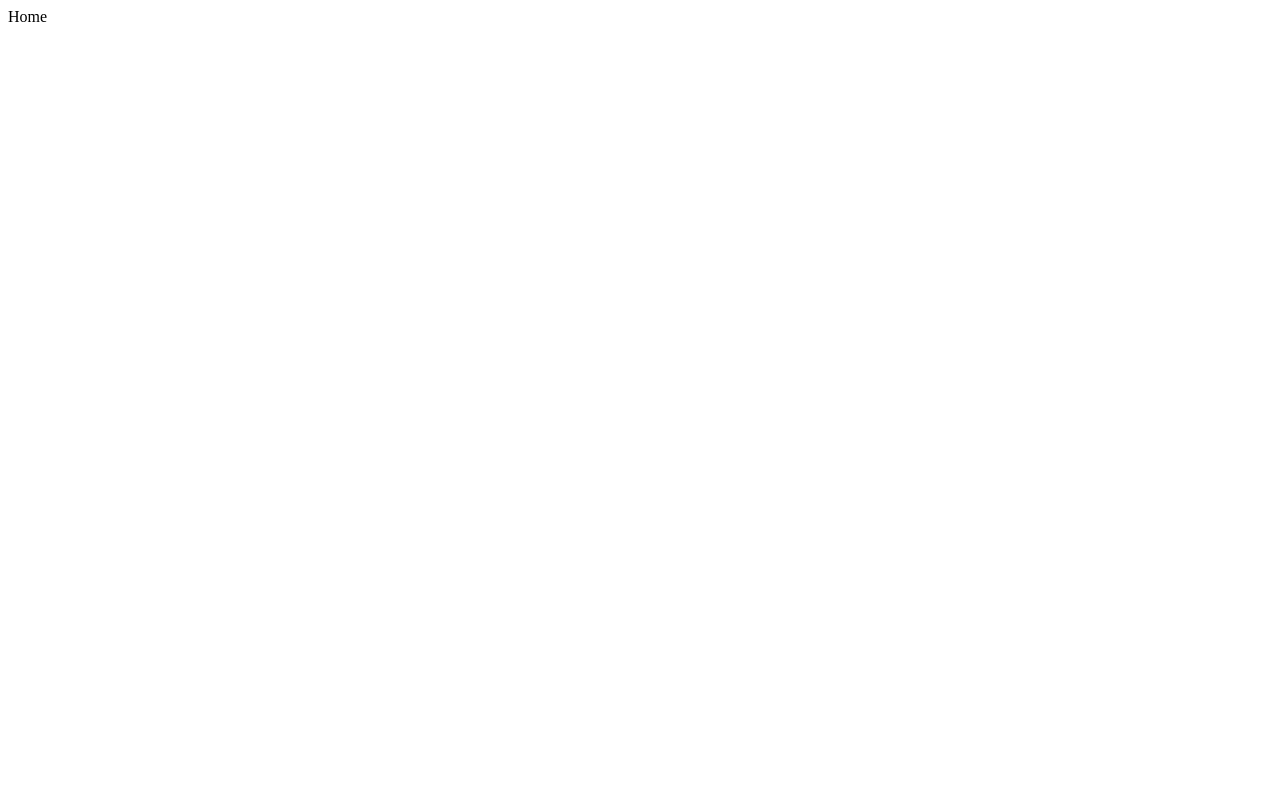
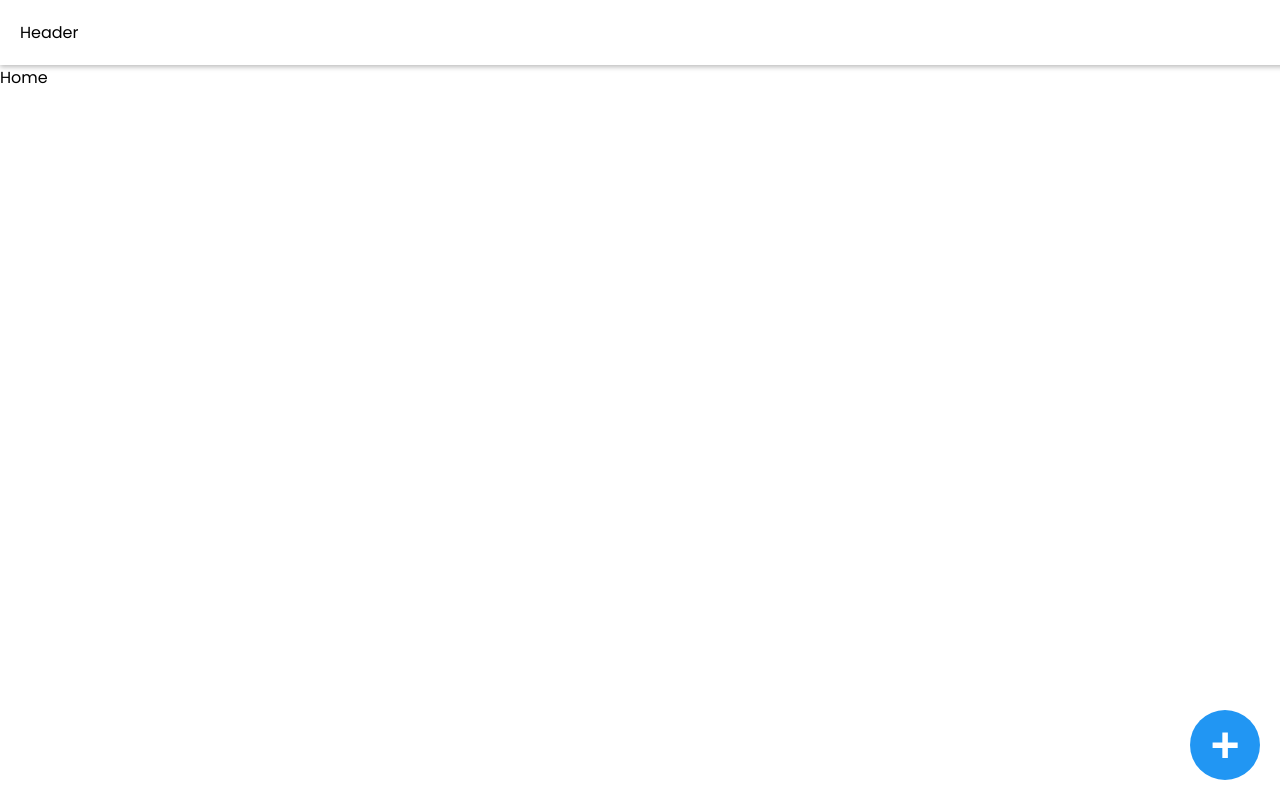
Before and after one commit to cavdy-play/captions-card, a React (Vite) app: page / in a window 1280 px wide. Built offline with nearby package versions, Linux system fonts and the light colour scheme.

Commit message:
add captions and modal

```diff
--- a/src/assets/sass/abstracts/_variables.scss
+++ b/src/assets/sass/abstracts/_variables.scss
@@ -0,0 +1,9 @@
+// COLORS
+$color-white: #ffffff;
+$color-blue: #2196f3;
+$color-red: #f44336;
+
+// FONTS SIZES
+$add-caption: 70px;
+$percent-100: 100%;
+$font-20: 20px;
--- a/src/assets/sass/base/_base.scss
+++ b/src/assets/sass/base/_base.scss
@@ -0,0 +1,21 @@
+@import url('https://fonts.googleapis.com/css?family=Poppins&display=swap');
+
+*,
+*::before,
+*::after {
+  margin: 0;
+  padding: 0;
+}
+
+html,
+body {
+  font-family: 'Poppins', sans-serif;
+  box-sizing: border-box;
+  overflow-x: hidden;
+}
+
+html,
+body,
+#root {
+  height: 100%;
+}
--- /dev/null
+++ b/src/assets/sass/components/modal.scss
@@ -0,0 +1,27 @@
+.modal {
+  position: absolute;
+  width: 300px;
+  max-width: 300px;
+  height: $percent-100;
+  top: 0;
+  background-color: $color-blue;
+  padding-left: $font-20;
+  transform: translateX(-100%);
+  transition: transform 0.3s ease-in-out;
+
+  &-close {
+    font-size: 35px;
+    font-weight: 600;
+    background: none !important;
+    border: none !important;
+    outline: none !important;
+    color: $color-white;
+    cursor: pointer;
+    margin-bottom: $font-20;
+  }
+
+  &.show-modal {
+    transform: translateX(0);
+    z-index: 4;
+  }
+}
--- a/src/assets/sass/layouts/_header.scss
+++ b/src/assets/sass/layouts/_header.scss
@@ -0,0 +1,9 @@
+.header {
+  height: 65px;
+  max-height: 65px;
+  width: 100%;
+  box-shadow: 0px 2px 5px #00000045;
+  display: flex;
+  align-items: center;
+  padding: 0 20px;
+}
--- a/src/assets/sass/main.scss
+++ b/src/assets/sass/main.scss
@@ -11,6 +11,7 @@
 // COMPONENTS
 @import './components/button';
 @import './components/_react-scroll';
+@import './components/modal';
 
 // LAYOUTS
 @import './layouts/header';
@@ -18,3 +19,4 @@
 @import './layouts/footer';
 
 // PAGES
+@import './pages/Home';
--- /dev/null
+++ b/src/assets/sass/pages/Home.scss
@@ -0,0 +1,27 @@
+.home {
+  height: $percent-100;
+  position: relative;
+
+  &__add-caption {
+    position: fixed;
+    bottom: $font-20;
+    right: $font-20;
+    width: $percent-100;
+    max-width: $add-caption;
+    height: $percent-100;
+    max-height: $add-caption;
+    border-radius: $percent-100;
+    cursor: pointer;
+    border: none !important;
+    outline: none !important;
+    font-size: 50px;
+    color: $color-white;
+    font-weight: 600;
+    background: $color-blue;
+    transition: transform 0.2s ease-in-out;
+
+    &:hover {
+      transform: scale(1.1) rotate(180deg);
+    }
+  }
+}
--- /dev/null
+++ b/src/components/AddCaption.tsx
@@ -0,0 +1,20 @@
+import React, { useState, FunctionComponent, ReactElement } from 'react';
+import Modal from './Modal';
+
+const AddCaption: FunctionComponent = (): ReactElement => {
+  const [toggle, setModal] = useState(false);
+  const toggleModal = (): void => setModal(!toggle);
+
+  return (
+    <>
+      <button onClick={toggleModal} className="home__add-caption">
+        +
+      </button>
+      <Modal toggleFunc={toggleModal} toggle={toggle}>
+        <div>hight</div>
+      </Modal>
+    </>
+  );
+};
+
+export default AddCaption;
--- /dev/null
+++ b/src/components/Modal.tsx
@@ -0,0 +1,24 @@
+import React, { FunctionComponent, ReactElement } from 'react';
+
+interface Props {
+  children: ReactElement;
+  toggle: boolean;
+  toggleFunc: () => void;
+}
+
+const Modal: FunctionComponent<Props> = ({
+  children,
+  toggle,
+  toggleFunc,
+}): ReactElement => {
+  return (
+    <div className={`modal ${toggle ? 'show-modal' : ''}`}>
+      <button className="modal-close" onClick={toggleFunc}>
+        x
+      </button>
+      {children}
+    </div>
+  );
+};
+
+export default Modal;
--- a/src/pages/Home.tsx
+++ b/src/pages/Home.tsx
@@ -1,7 +1,15 @@
 import React, { ReactElement, FunctionComponent } from 'react';
+import Header from '../components/Header';
+import AddCaption from '../components/AddCaption';
 
 const Dashboard: FunctionComponent = (): ReactElement => {
-  return <section>Home</section>;
+  return (
+    <div className="home">
+      <Header />
+      Home
+      <AddCaption />
+    </div>
+  );
 };
 
 export default Dashboard;
```
Also changed, not shown: src/components/Caption.tsx (added, +7 -0 lines), src/components/Captions.tsx (added, +13 -0 lines).
